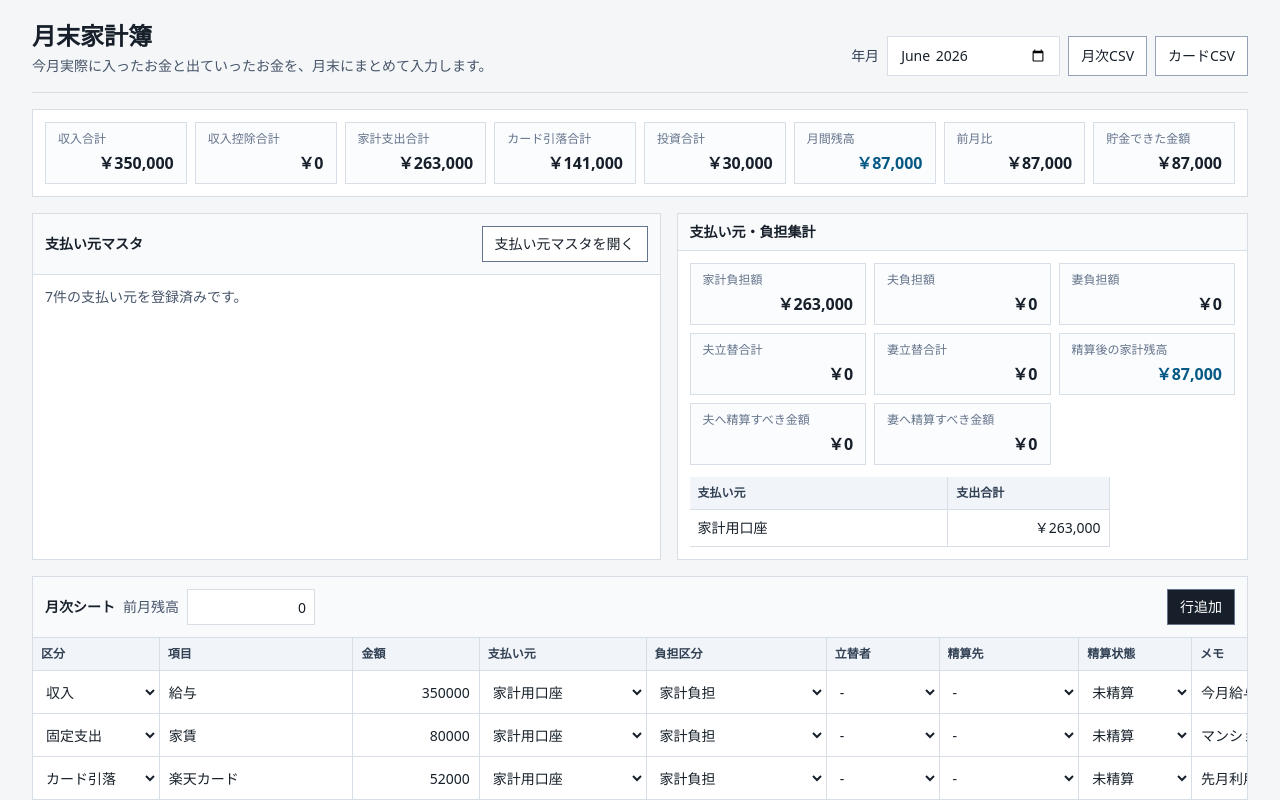
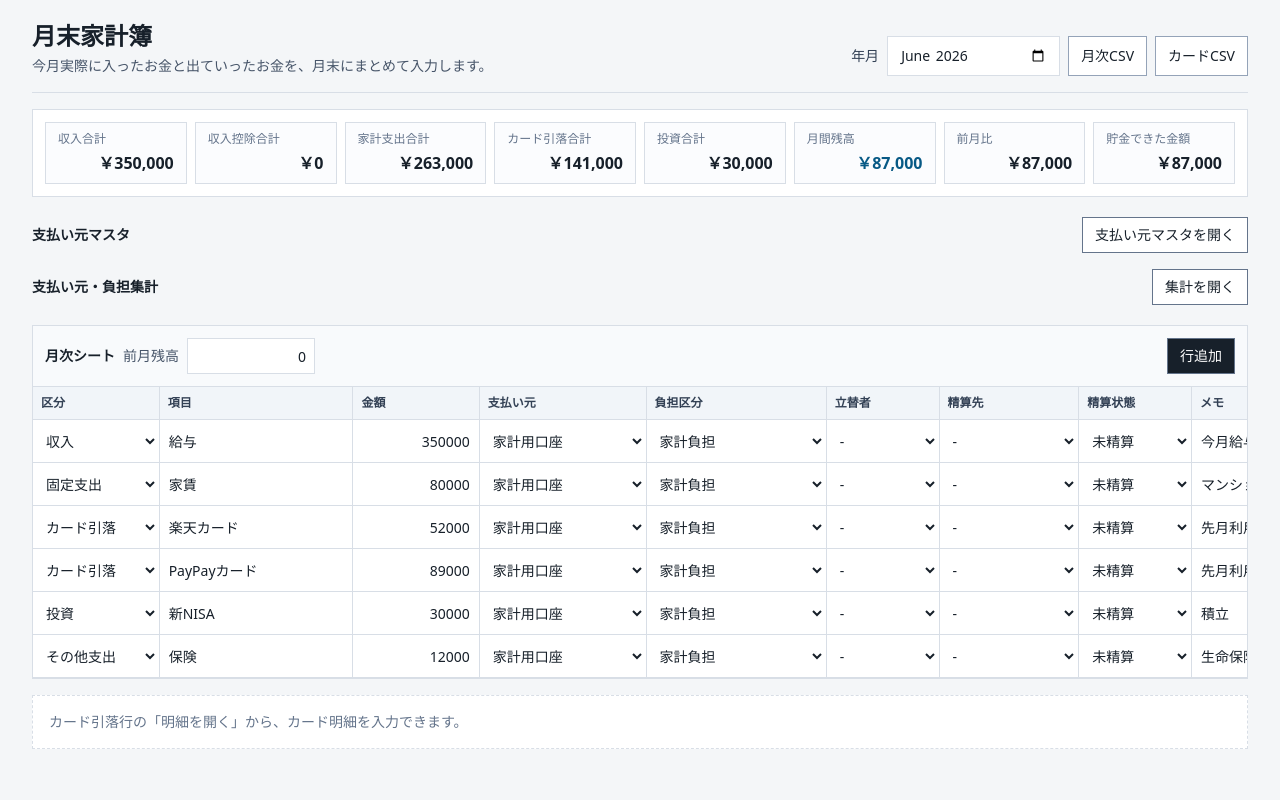
Before and after one commit to 0hako0/kakeibo, a Next.js app: page / in a window 1280 px wide. Shown: the top 800 px of the page. Built offline with nearby package versions, Linux system fonts and the light colour scheme.

Commit message:
Compact collapsed finance sections

```diff
--- a/app/page.tsx
+++ b/app/page.tsx
@@ -26,6 +26,7 @@ import {
   type CardDetail,
   type MonthlyRow,
   type MonthlySheet,
+  type MonthlySummary,
   type PaymentSource,
   type RowType,
   type SettlementStatus,
@@ -38,6 +39,7 @@ export default function Home() {
   const [sheets, setSheets] = useState<Record<string, MonthlySheet>>({});
   const [activeCardRowId, setActiveCardRowId] = useState<string | null>(null);
   const [isPaymentSourceMasterOpen, setIsPaymentSourceMasterOpen] = useState(false);
+  const [isBurdenSummaryOpen, setIsBurdenSummaryOpen] = useState(false);
   const [loaded, setLoaded] = useState(false);
 
   useEffect(() => {
@@ -324,63 +326,37 @@ export default function Home() {
           <SummaryItem label="貯金できた金額" value={summary.savedAmount} />
         </section>
 
-        <section className="grid gap-4 lg:grid-cols-[1.1fr_1fr]">
+        <section className="space-y-2">
+          {!isPaymentSourceMasterOpen ? (
+            <CompactToggleRow title="支払い元マスタ" buttonLabel="支払い元マスタを開く" onClick={() => setIsPaymentSourceMasterOpen(true)} />
+          ) : null}
+          {!isBurdenSummaryOpen ? (
+            <CompactToggleRow title="支払い元・負担集計" buttonLabel="集計を開く" onClick={() => setIsBurdenSummaryOpen(true)} />
+          ) : null}
+
+          {isPaymentSourceMasterOpen || isBurdenSummaryOpen ? (
+            <div
+              className={
+                isPaymentSourceMasterOpen && isBurdenSummaryOpen
+                  ? "grid gap-4 lg:grid-cols-[1.1fr_1fr]"
+                  : "grid gap-4"
+              }
+            >
+              {isPaymentSourceMasterOpen ? (
                 <PaymentSourceMaster
                   paymentSources={sheet.paymentSources}
-            isOpen={isPaymentSourceMasterOpen}
-            onToggle={() => setIsPaymentSourceMasterOpen((current) => !current)}
+                  onClose={() => setIsPaymentSourceMasterOpen(false)}
                   onAdd={addPaymentSource}
                   onUpdate={updatePaymentSource}
                   onDelete={deletePaymentSource}
                 />
+              ) : null}
 
-          <section className="border border-line bg-white">
-            <div className="border-b border-line bg-slate-50 px-3 py-2 text-sm font-semibold">
-              支払い元・負担集計
+              {isBurdenSummaryOpen ? (
+                <BurdenSummary summary={summary} onClose={() => setIsBurdenSummaryOpen(false)} />
+              ) : null}
             </div>
-            <div className="grid gap-2 p-3 md:grid-cols-3">
-              <SummaryItem label="家計負担額" value={summary.householdBurdenTotal} />
-              <SummaryItem label="夫負担額" value={summary.husbandBurdenTotal} />
-              <SummaryItem label="妻負担額" value={summary.wifeBurdenTotal} />
-              <SummaryItem label="夫立替合計" value={summary.husbandAdvanceTotal} />
-              <SummaryItem label="妻立替合計" value={summary.wifeAdvanceTotal} />
-              <SummaryItem label="精算後の家計残高" value={summary.householdBalanceAfterSettlement} emphasize />
-              <SummaryItem label="夫へ精算すべき金額" value={summary.amountToSettleToHusband} />
-              <SummaryItem label="妻へ精算すべき金額" value={summary.amountToSettleToWife} />
-            </div>
-            <div className="overflow-x-auto px-3 pb-3">
-              <table className="min-w-[420px] table-fixed border-collapse text-sm">
-                <colgroup>
-                  <col className="w-64" />
-                  <col className="w-40" />
-                </colgroup>
-                <thead>
-                  <tr>
-                    <th className="sheet-header">支払い元</th>
-                    <th className="sheet-header">支出合計</th>
-                  </tr>
-                </thead>
-                <tbody>
-                  {summary.paymentSourceExpenseTotals.length === 0 ? (
-                    <tr>
-                      <td className="sheet-cell px-2 py-2 text-slate-500" colSpan={2}>
-                        支出はまだありません。
-                      </td>
-                    </tr>
-                  ) : (
-                    summary.paymentSourceExpenseTotals.map((source) => (
-                      <tr key={source.paymentSourceId}>
-                        <td className="sheet-cell px-2 py-2">{source.paymentSourceName}</td>
-                        <td className="sheet-cell px-2 py-2 text-right tabular-nums">
-                          {formatCurrency(source.amount)}
-                        </td>
-                      </tr>
-                    ))
-                  )}
-                </tbody>
-              </table>
-            </div>
-          </section>
+          ) : null}
         </section>
 
         <section className="border border-line bg-white">
@@ -650,17 +626,38 @@ function getSettlementDefaults(burdenType: BurdenType): Pick<
   };
 }
 
+function CompactToggleRow({
+  title,
+  buttonLabel,
+  onClick
+}: {
+  title: string;
+  buttonLabel: string;
+  onClick: () => void;
+}) {
+  return (
+    <div className="flex min-h-0 items-center justify-between bg-transparent py-1">
+      <h2 className="text-sm font-semibold">{title}</h2>
+      <button
+        type="button"
+        onClick={onClick}
+        className="h-9 border border-slate-500 bg-white px-3 text-sm font-medium hover:bg-slate-50"
+      >
+        {buttonLabel}
+      </button>
+    </div>
+  );
+}
+
 function PaymentSourceMaster({
   paymentSources,
-  isOpen,
-  onToggle,
+  onClose,
   onAdd,
   onUpdate,
   onDelete
 }: {
   paymentSources: PaymentSource[];
-  isOpen: boolean;
-  onToggle: () => void;
+  onClose: () => void;
   onAdd: () => void;
   onUpdate: (sourceId: string, patch: Partial<PaymentSource>) => void;
   onDelete: (sourceId: string) => void;
@@ -672,12 +669,11 @@ function PaymentSourceMaster({
         <div className="flex gap-2">
           <button
             type="button"
-            onClick={onToggle}
+            onClick={onClose}
             className="h-9 border border-slate-500 bg-white px-3 text-sm font-medium hover:bg-slate-50"
           >
-            {isOpen ? "支払い元マスタを閉じる" : "支払い元マスタを開く"}
+            支払い元マスタを閉じる
           </button>
-          {isOpen ? (
           <button
             type="button"
             onClick={onAdd}
@@ -685,15 +681,8 @@ function PaymentSourceMaster({
           >
             支払い元追加
           </button>
-          ) : null}
         </div>
       </div>
-      {!isOpen ? (
-        <div className="px-3 py-3 text-sm text-slate-600">
-          {paymentSources.length}件の支払い元を登録済みです。
-        </div>
-      ) : null}
-      {isOpen ? (
       <div className="overflow-x-auto">
         <table className="min-w-[520px] table-fixed border-collapse text-sm">
           <colgroup>
@@ -733,7 +722,71 @@ function PaymentSourceMaster({
           </tbody>
         </table>
       </div>
-      ) : null}
+    </section>
+  );
+}
+
+function BurdenSummary({
+  summary,
+  onClose
+}: {
+  summary: MonthlySummary;
+  onClose: () => void;
+}) {
+  return (
+    <section className="border border-line bg-white">
+      <div className="flex items-center justify-between border-b border-line bg-slate-50 p-3">
+        <h2 className="text-sm font-semibold">支払い元・負担集計</h2>
+        <button
+          type="button"
+          onClick={onClose}
+          className="h-9 border border-slate-500 bg-white px-3 text-sm font-medium hover:bg-slate-50"
+        >
+          集計を閉じる
+        </button>
+      </div>
+      <div className="grid gap-2 p-3 md:grid-cols-3">
+        <SummaryItem label="家計負担額" value={summary.householdBurdenTotal} />
+        <SummaryItem label="夫負担額" value={summary.husbandBurdenTotal} />
+        <SummaryItem label="妻負担額" value={summary.wifeBurdenTotal} />
+        <SummaryItem label="夫立替合計" value={summary.husbandAdvanceTotal} />
+        <SummaryItem label="妻立替合計" value={summary.wifeAdvanceTotal} />
+        <SummaryItem label="精算後の家計残高" value={summary.householdBalanceAfterSettlement} emphasize />
+        <SummaryItem label="夫へ精算すべき金額" value={summary.amountToSettleToHusband} />
+        <SummaryItem label="妻へ精算すべき金額" value={summary.amountToSettleToWife} />
+      </div>
+      <div className="overflow-x-auto px-3 pb-3">
+        <table className="min-w-[420px] table-fixed border-collapse text-sm">
+          <colgroup>
+            <col className="w-64" />
+            <col className="w-40" />
+          </colgroup>
+          <thead>
+            <tr>
+              <th className="sheet-header">支払い元</th>
+              <th className="sheet-header">支出合計</th>
+            </tr>
+          </thead>
+          <tbody>
+            {summary.paymentSourceExpenseTotals.length === 0 ? (
+              <tr>
+                <td className="sheet-cell px-2 py-2 text-slate-500" colSpan={2}>
+                  支出はまだありません。
+                </td>
+              </tr>
+            ) : (
+              summary.paymentSourceExpenseTotals.map((source) => (
+                <tr key={source.paymentSourceId}>
+                  <td className="sheet-cell px-2 py-2">{source.paymentSourceName}</td>
+                  <td className="sheet-cell px-2 py-2 text-right tabular-nums">
+                    {formatCurrency(source.amount)}
+                  </td>
+                </tr>
+              ))
+            )}
+          </tbody>
+        </table>
+      </div>
     </section>
   );
 }
```
Lines whose indentation alone changed are shown as unchanged.
